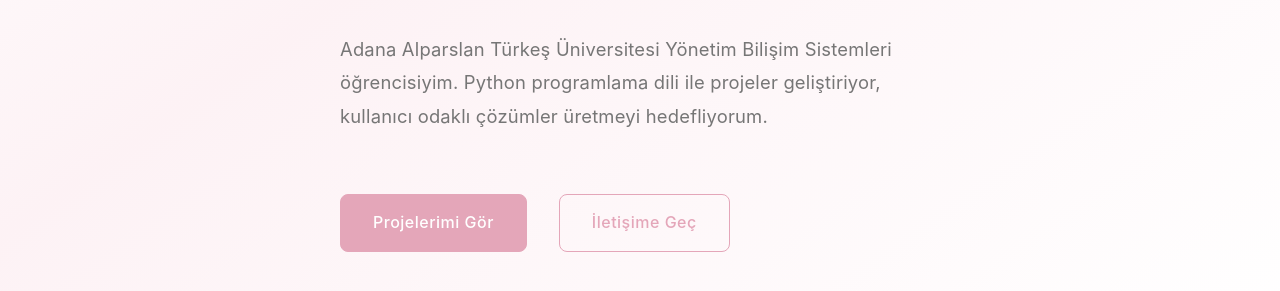
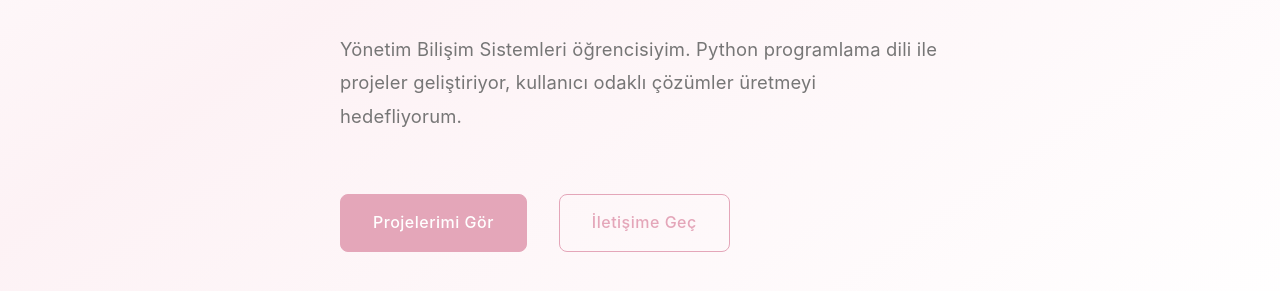
Before and after one commit to denizekinunsal/mypage, a plain HTML site: page index.html in a window 1280 px wide. Shown: the part 443-734 px from the top of the page. Drawn offline with Linux system fonts and the light colour scheme.

Commit message:
Update index.html

```diff
--- a/index.html
+++ b/index.html
@@ -313,7 +313,7 @@
             <h2>Deniz Ekin Ünsal</h2>
             <h3>Yazılım dünyasına adım atıyorum.</h3>
             <p>
-                Adana Alparslan Türkeş Üniversitesi Yönetim Bilişim Sistemleri öğrencisiyim.
+                Yönetim Bilişim Sistemleri öğrencisiyim.
                 Python programlama dili ile projeler geliştiriyor,
                 kullanıcı odaklı çözümler üretmeyi hedefliyorum.
             </p>
```
